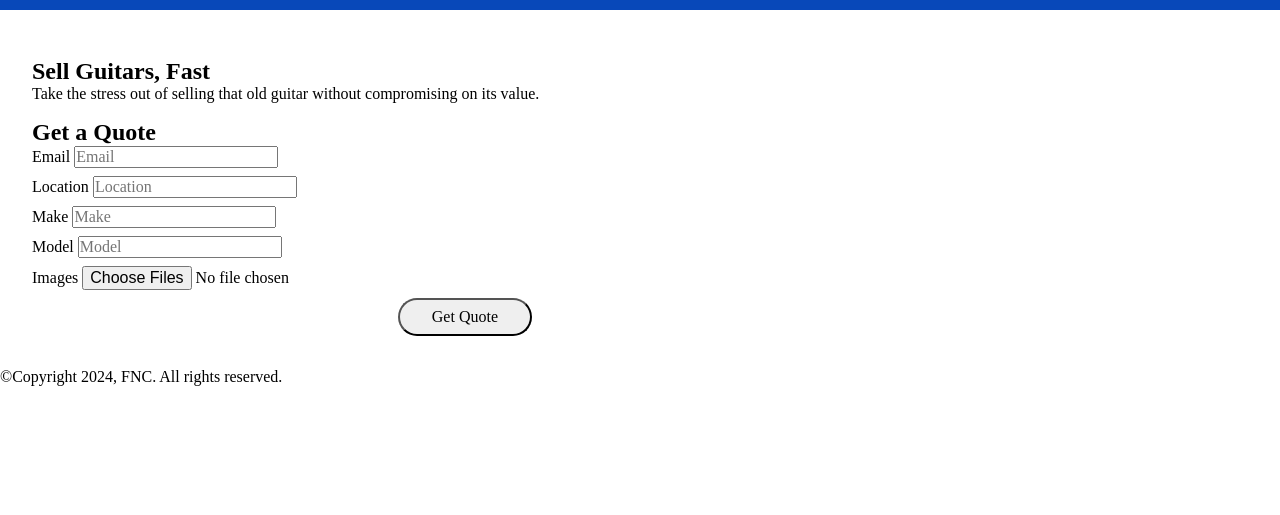
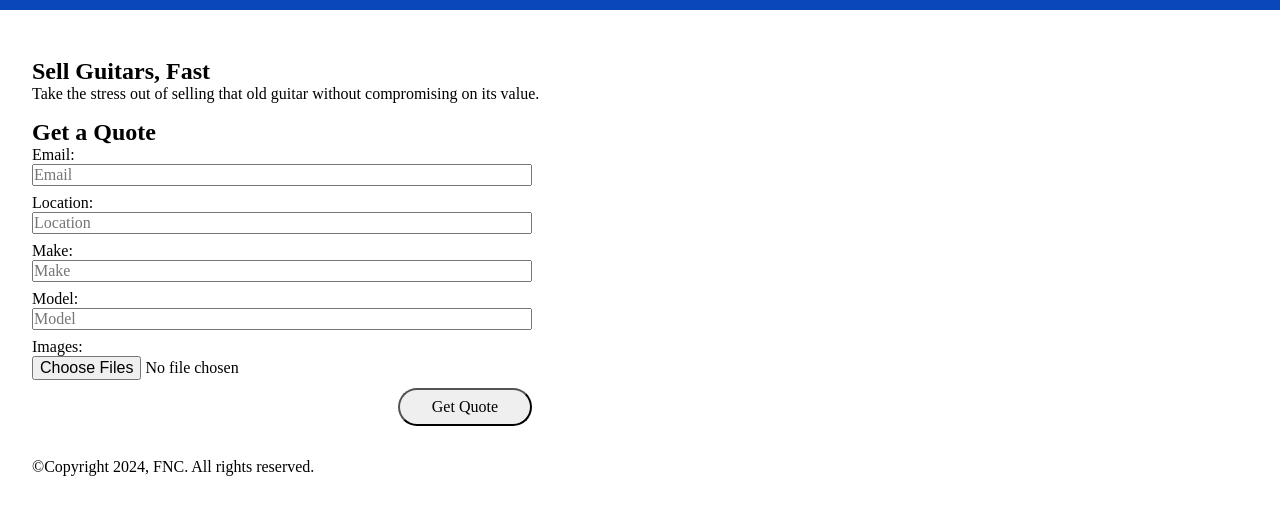
Before and after one commit to B-Lenton/B-Lenton.github.io, a plain HTML site: page index.html in a window 1280 px wide. Shown: the part 49-564 px from the top of the page. Drawn offline with Linux system fonts and the light colour scheme.

Commit message:
More minor styling

```diff
--- a/index.html
+++ b/index.html
@@ -38,27 +38,27 @@
           <input type="hidden" name="_append" value="false" />
 
           <div>
-            <label for="email">Email</label>
+            <label for="email">Email:</label>
             <input type="email" id="email" name="email" placeholder="Email" required />
           </div>
 
           <div>
-            <label for="location">Location</label>
+            <label for="location">Location:</label>
             <input type="text" id="location" name="location" placeholder="Location" required />
           </div>
 
           <div>
-            <label for="make">Make</label>
+            <label for="make">Make:</label>
             <input type="text" id="make" name="make" placeholder="Make" />
           </div>
 
           <div>
-            <label for="model">Model</label>
+            <label for="model">Model:</label>
             <input type="text" id="model" name="model" placeholder="Model" />
           </div>
 
           <div>
-            <label for="images">Images</label>
+            <label for="images">Images:</label>
             <input type="file" id="images" name="images" multiple />
           </div>
 
--- a/style.css
+++ b/style.css
@@ -102,8 +102,17 @@ article {
     padding-top: 1rem;
 }
 
-button {
+form > div {
+    display: flex;
+    flex-direction: column;
+}
+
+form > button {
     align-self: end;
     padding: 0.5rem 2rem;
     border-radius: 1.25rem;
 }
+
+footer {
+    padding-inline: 2rem;
+}
```
